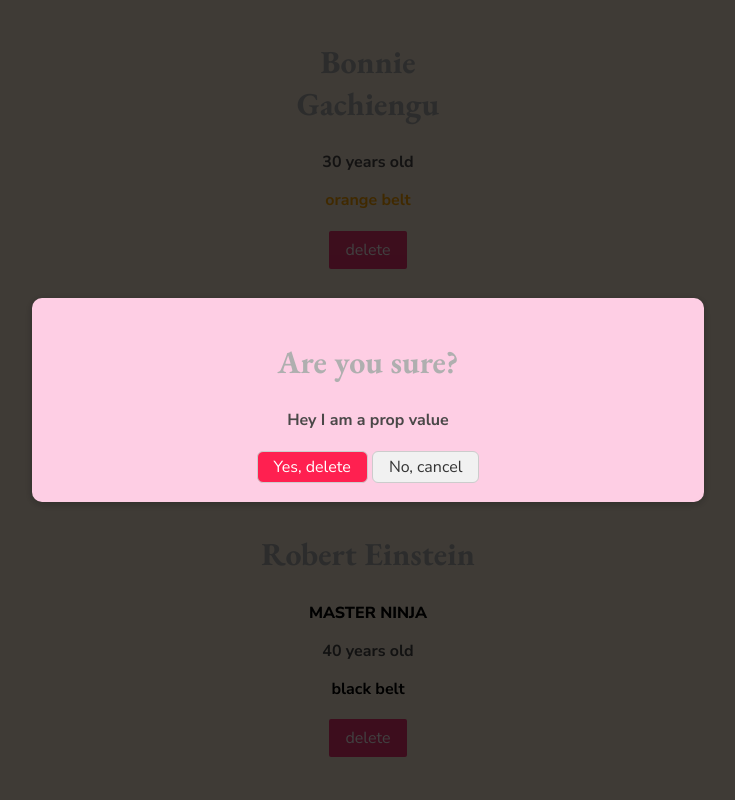
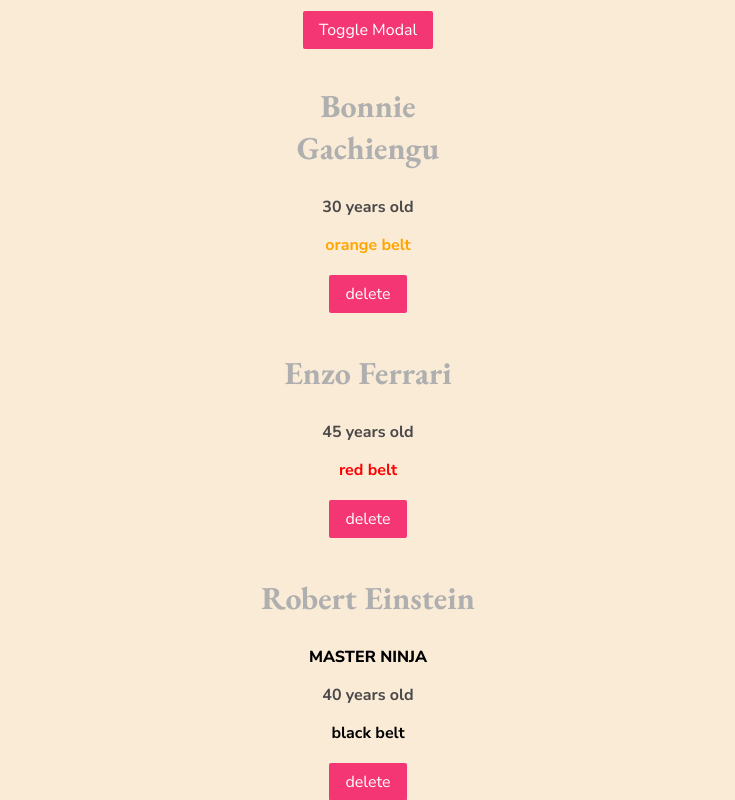
Before and after one commit to bonniegachiengu/svelteproject, a Svelte app: page / in a window 1280 px wide. Shown: the top 800 px of the page, without its empty margins (272-1007 px from the left). Built offline with nearby package versions, Linux system fonts and the light colour scheme.

Commit message:
event forwarding

```diff
--- a/src/App.svelte
+++ b/src/App.svelte
@@ -1,13 +1,18 @@
 <script>
 	// import the Modal component
 	import Modal from './Modal.svelte';
+
+	let showModal = false;
 
 	let people = [
 		{ name: 'Bonnie Gachiengu', beltColor: 'orange', age: 30, id: 1 },
 		{ name: 'Enzo Ferrari', beltColor: 'red', age: 45, id: 2 },
 		{ name: 'Robert Einstein', beltColor: 'black', age: 40, id: 3 },
-		{ name: 'Neil deGrasse Tyson', beltColor: 'green', age: 60, id: 4 }
 	];
+
+	const toggleModal = () => {
+		showModal = !showModal;
+	}
 
 	const handleClick = (id) => {
 		// remove the last person from the array people
@@ -18,20 +23,12 @@
 
 </script>
 
-<!--Conditionals-->
-<!-- {#if num > 4}
-	<p>Number is greater than 4</p>
-{:else if num < 4}
-	<p>Number is less than 4</p>
-{:else}
-	<p>Number is 4</p>
-{/if} -->
-
 <!--Component - Modal-->
-<Modal message = "Hey I am a prop value" isPromo = {true}/>
+<Modal message = "Hey I am a prop value" {showModal} on:click={toggleModal}/>
 
 <!--Component - Main content-->
 <main>
+	<button class="btn" on:click={toggleModal}>Toggle Modal</button>
 	{#each people as person (person.id)}
 		<div class="person">
 			<h2>{person.name}</h2>
@@ -41,7 +38,7 @@
 			{/if}
 			<p>{person.age} years old</p>
 			<p style="color: {person.beltColor};">{person.beltColor} belt</p>
-			<button class="btn" on:click={() => handleClick(person.id)}>delete</button>
+			<button class="btn" on:click={handleClick}>delete</button>
 		</div>
 		{:else}
 		<p>No people to display...</p>
--- a/src/Modal.svelte
+++ b/src/Modal.svelte
@@ -1,16 +1,14 @@
 <script>
     export let message = "default message";
-    let showModal = true;
-    export let dontDelete = true;
+    export let showModal = false;
+    export let dontDelete = false;
 </script>
 
 {#if showModal}
-    <div class="backdrop" class:delete={dontDelete}>
+    <!-- svelte-ignore a11y-click-events-have-key-events -->
+    <div class="backdrop" class:delete={dontDelete} on:click>
         <div class="modal">
-            <h2>Are you sure?</h2>
             <p>{message}</p>
-            <button class="btn" on:click={() => dontDelete = false}>Yes, delete</button>
-            <button class="btn btn--alt" on:click={() => showModal = false}>No, cancel</button>
         </div>
     </div>
 {/if}
@@ -39,22 +37,6 @@
         text-align: center;
     }
 
-    .btn {
-        font: inherit;
-        cursor: pointer;
-        border: 1px solid #ccc;
-        padding: 0.25rem 1rem;
-        background: #ff2050;
-        color: white;
-        border-radius: 6px;
-    }
-
-    .btn--alt {
-        background: #f1f1f1;
-        color: #333;
-        border: 1px solid #ccc;
-    }
-
     .delete .modal {
         background: rgb(254, 206, 228);
         color: white;
```
Also changed, not shown: public/build/bundle.css, public/build/bundle.js, 1 other file (tests, documents, lock files or other folders).
